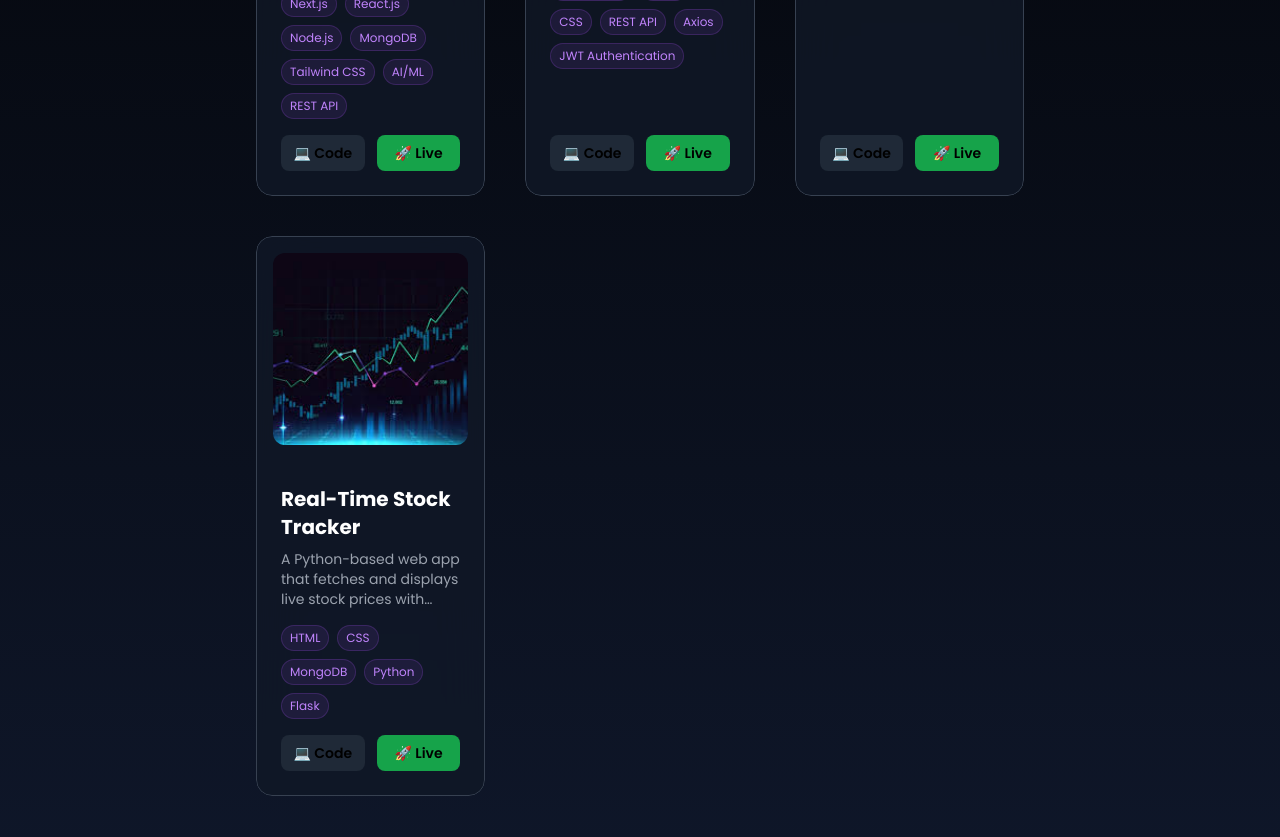
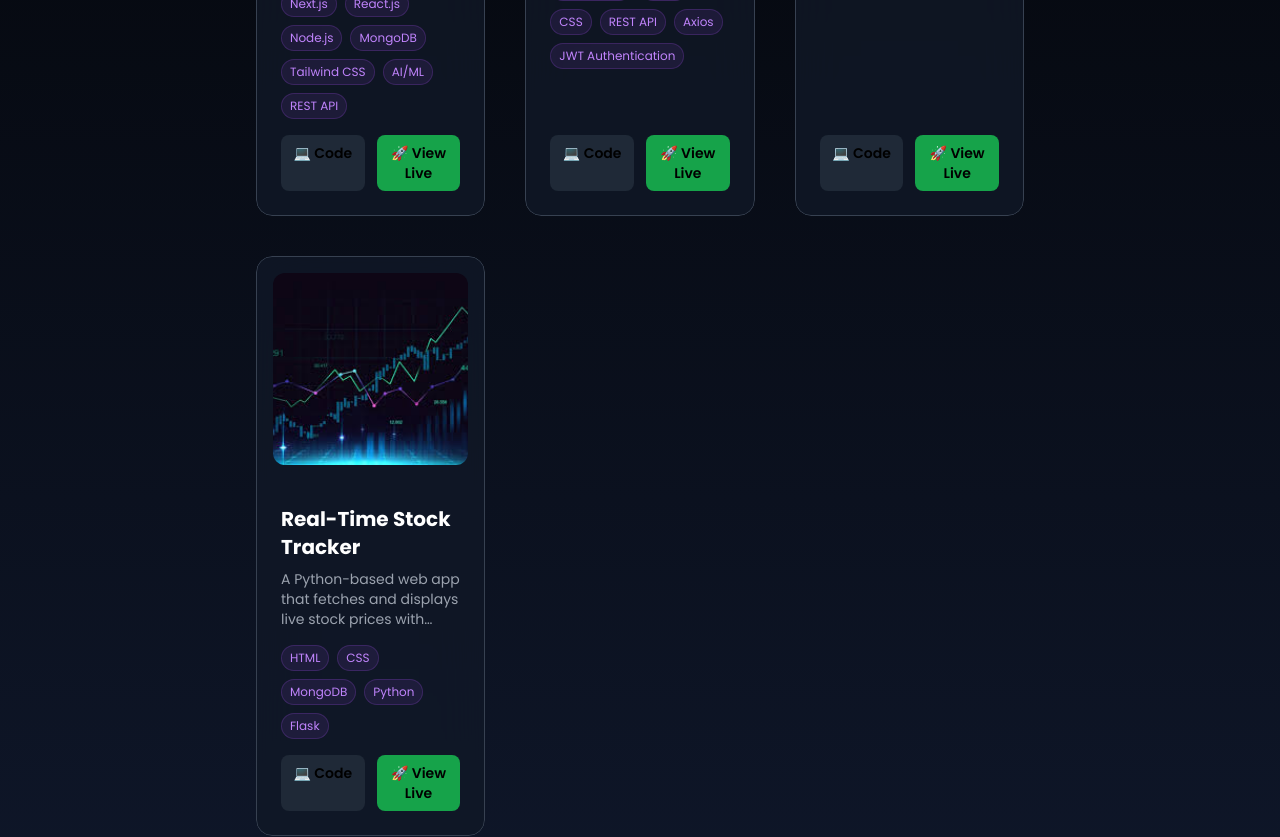
Before and after one commit to saishshaikh/PORTFOLIO, a React (Vite) app: page / in a window 1280 px wide. Shown: the part 4480-5317 px from the top of the page. Built offline with nearby package versions, Linux system fonts and the light colour scheme.

Commit message:
Add Button

```diff
--- a/src/components/Work/Work.jsx
+++ b/src/components/Work/Work.jsx
@@ -105,7 +105,7 @@ const Work = () => {
                       onClick={(e) => e.stopPropagation()}
                       className="w-1/2 py-2 text-sm font-semibold text-center transition bg-green-600 rounded-lg hover:bg-green-500"
                     >
-                      🚀 Live
+                      🚀 View Live
                     </a>
                   )}
                 </div>
```
